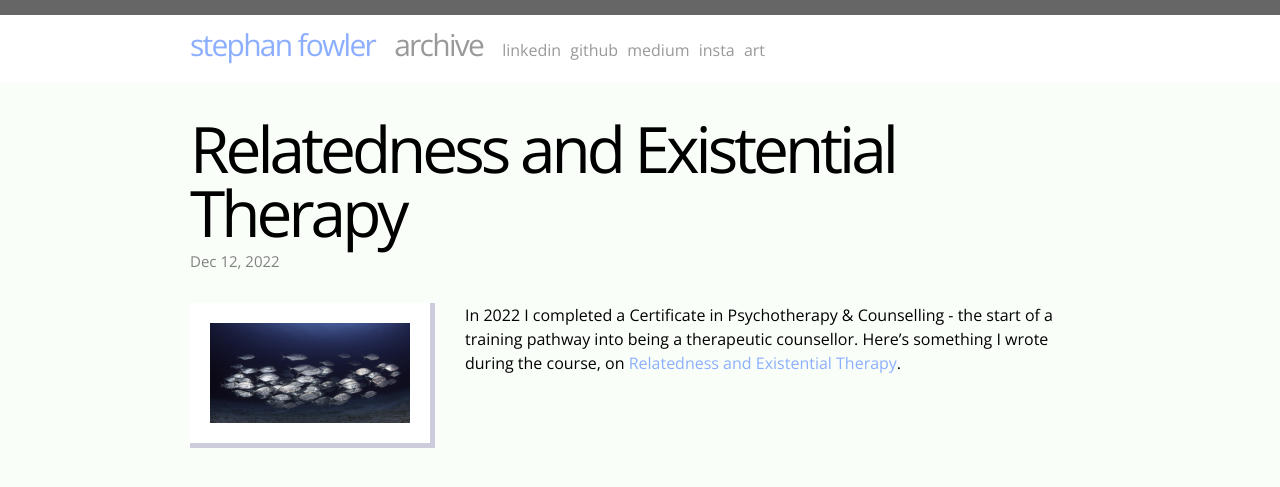
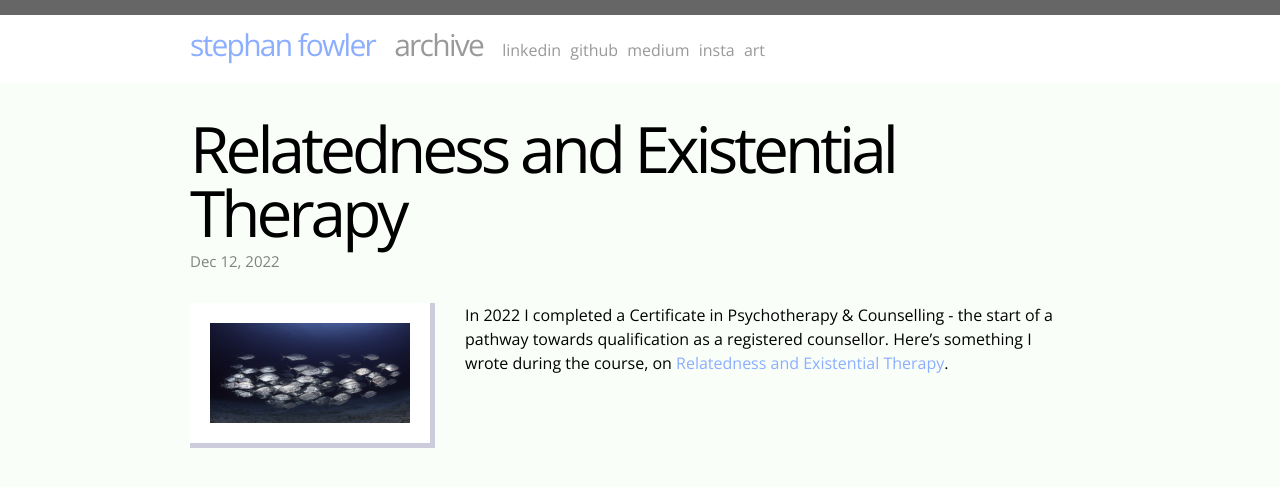
Before and after one commit to stephanfowler/stephanfowler.github.io, a Jekyll site: the page built from _posts/2022-12-12-relatedness-in-existential-therapy.md, in a window 1280 px wide, cut to the strip 0-528 px from the top of the page. Shown: the top 487 px of the strip. Built offline with Jekyll 4.4.1, drawn with Linux system fonts in a browser that asks for light colours.

Commit message:
Update 2022-12-12-relatedness-in-existential-therapy.md

```diff
--- a/_posts/2022-12-12-relatedness-in-existential-therapy.md
+++ b/_posts/2022-12-12-relatedness-in-existential-therapy.md
@@ -8,5 +8,5 @@ categories:
   - Uncategorized
 ---
 
-In 2022 I completed a Certificate in Psychotherapy & Counselling - the start of a training pathway into being a therapeutic counsellor. Here's something I wrote
+In 2022 I completed a Certificate in Psychotherapy & Counselling - the start of a pathway towards qualification as a registered counsellor. Here's something I wrote
 during the course, on [Relatedness and Existential Therapy](https://medium.com/@stephanfowler/relatedness-and-existential-therapy-6e010005faa7).
```
